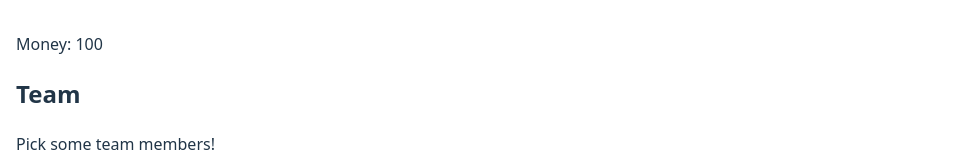
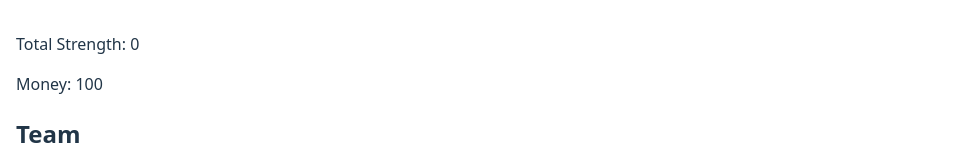
Before and after one commit to Gabyara237/react-state-management-lab, a React (Vite) app: page / in a window 1280 px wide. Shown: the top 160 px of the page, without its empty margins (0-960 px from the left). Built offline with nearby package versions, Linux system fonts and the light colour scheme.

Commit message:
feat: calculate and display total team strength

```diff
--- a/src/App.jsx
+++ b/src/App.jsx
@@ -91,6 +91,8 @@ const App = () => {
     ]
   )
 
+ const totalStrength = team.reduce((total,fighter)=> total+fighter.strength,0)
+
  const  handleAddFighter = (zombieFighter) =>{
 
   if(money>= zombieFighter.price){
@@ -106,6 +108,7 @@ const App = () => {
 
   return (
     <>
+      <p>Total Strength: {totalStrength}</p>
       <p>Money: {money}</p>
       <h2>Team</h2>
       {team.length=== 0? <p>Pick some team members!</p>:
```
